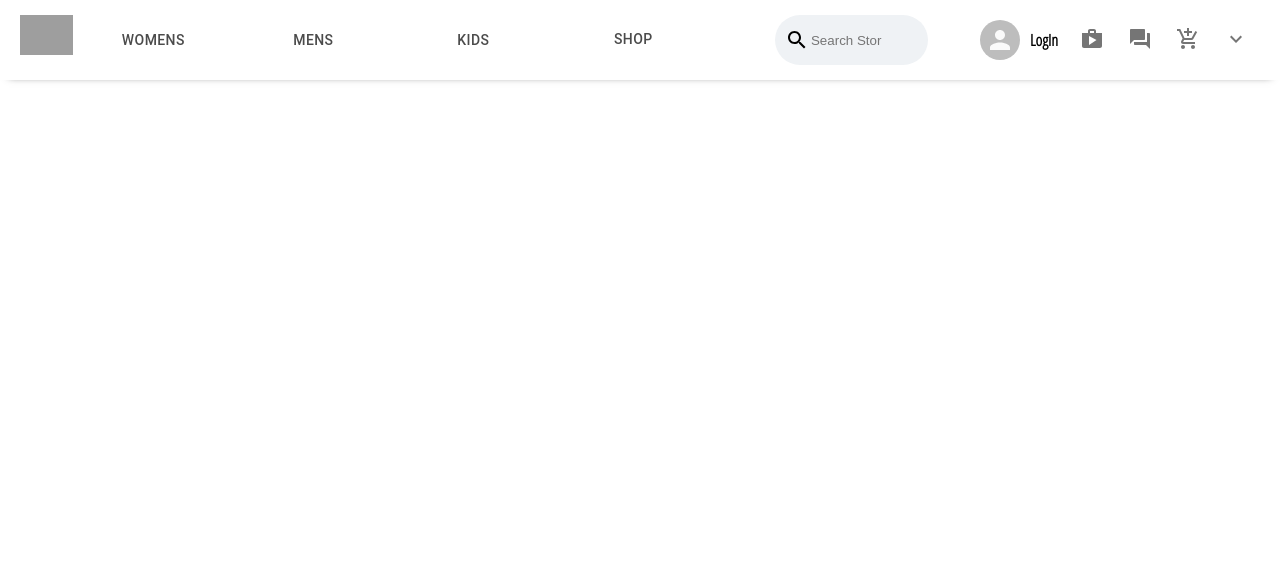
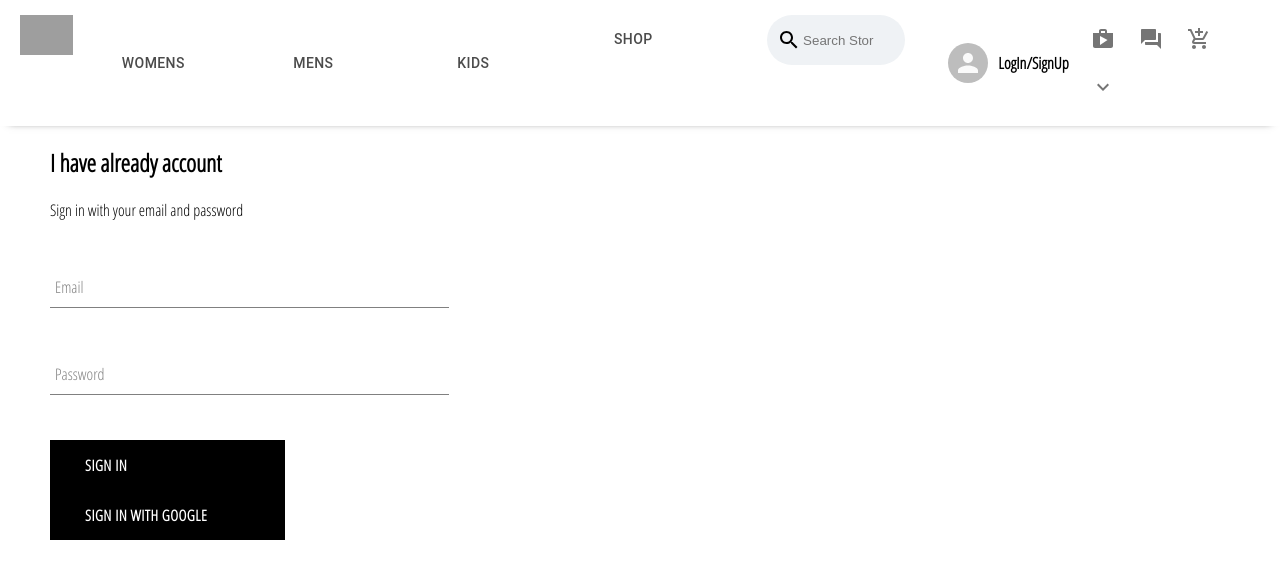
Before and after one commit to Mohib008/m-clothing, a React (Create React App) app: page /Signin in a window 1280 px wide. Shown: the top 578 px of the page. Built offline with nearby package versions, Linux system fonts and the light colour scheme; grey boxes are pictures that could not be loaded.

Commit message:
firebase auth setup done

```diff
--- a/package.json
+++ b/package.json
@@ -7,6 +7,7 @@
     "@testing-library/jest-dom": "^4.2.4",
     "@testing-library/react": "^9.5.0",
     "@testing-library/user-event": "^7.2.1",
+    "firebase": "^8.1.1",
     "react": "^16.14.0",
     "react-dom": "^16.14.0",
     "react-router-dom": "^5.2.0",
--- a/src/App.js
+++ b/src/App.js
@@ -4,6 +4,7 @@ import { Switch, Route } from 'react-router-dom';
 import HomePage from './Pages/homepage';
 import Header from './Components/Header';
 import ShopPage from './Pages/Shop';
+import signInsignUpPage from './Pages/signIn-signUp-page/signIn-signUp-page';
 
 
 
@@ -14,6 +15,7 @@ function App() {
     <Switch>
       <Route exact path='/' component={ HomePage } />
       <Route path='/shop' component={ShopPage} />
+      <Route path='/Signin' component={signInsignUpPage} />
     </Switch>
     </div>
   );
--- a/src/Components/Header.jsx
+++ b/src/Components/Header.jsx
@@ -49,7 +49,7 @@ function Header() {
 
                 <div className="header__info">
                     <Avatar />
-                    <h4>LogIn</h4>
+                    <h4>LogIn/SignUp</h4>
                 </div>
                 <div className="header__icon">
                 <IconButton>
--- /dev/null
+++ b/src/Components/custom-button/custom-button.jsx
@@ -0,0 +1,14 @@
+import React from "react";
+
+import './custom-button.scss';
+
+
+
+const CustomButton = ({ children, ...otherProps }) => (
+ <div className="custom-button" {...otherProps}>
+   {children}
+ </div>
+);
+
+
+export default CustomButton;
--- /dev/null
+++ b/src/Components/custom-button/custom-button.scss
@@ -0,0 +1,22 @@
+.custom-button {
+  min-width: 165px;
+  width: 30px;
+  height: 50px;
+  letter-spacing: 0.5px;
+  line-height: 50px;
+  padding: 0 35px 0 35px;
+  font-size: 15px;
+  background-color: black;
+  color: white;
+  text-transform: uppercase;
+  font-family: 'Open Sans Condensed';
+  font-weight: bolder;
+  border: none;
+  cursor: pointer;
+
+  &:hover {
+    background-color: white;
+    color: black;
+    border: 1px solid black;
+  }
+}
--- /dev/null
+++ b/src/Components/form-input/form-input.jsx
@@ -0,0 +1,20 @@
+import React from 'react';
+import './form-input.scss';
+
+
+
+const FormInput = ({ handleChange, label, ...ontherProps }) => (
+    <div className="group">
+        <input className="form-input" onChange={handleChange} { ...ontherProps } />
+        {
+            label ?
+             (<label className={`${ontherProps.value.length ? 'shrink' : ''} form-input-label`}>
+              {label}
+             </label>)
+             : null
+        }
+    </div>
+)
+
+
+export default FormInput;
--- /dev/null
+++ b/src/Components/form-input/form-input.scss
@@ -0,0 +1,54 @@
+$sub-color: grey;
+$main-color: black;
+
+@mixin shrinkLabel {
+  top: -14px;
+  font-size: 12px;
+  color: $main-color;
+}
+
+.group {
+  position: relative;
+  margin: 45px 0;
+
+  .form-input {
+    background: none;
+    background-color: white;
+    color: $sub-color;
+    font-size: 18px;
+    padding: 10px 10px 10px 5px;
+    display: block;
+    width: 100%;
+    border: none;
+    border-radius: 0;
+    border-bottom: 1px solid $sub-color;
+    margin: 25px 0;
+
+    &:focus {
+      outline: none;
+    }
+
+    &:focus ~ .form-input-label {
+      @include shrinkLabel();
+    }
+  }
+
+  input[type='password'] {
+    letter-spacing: 0.3em;
+  }
+
+  .form-input-label {
+    color: $sub-color;
+    font-size: 16px;
+    font-weight: normal;
+    position: absolute;
+    pointer-events: none;
+    left: 5px;
+    top: 10px;
+    transition: 300ms ease all;
+
+    &.shrink {
+      @include shrinkLabel();
+    }
+  }
+}
--- /dev/null
+++ b/src/Components/signIn/signIn.jsx
@@ -0,0 +1,64 @@
+import React from 'react';
+
+import FormInput from '../../Components/form-input/form-input';
+import CustomButton from '../../Components/custom-button/custom-button';
+import { signInWithGoogle } from '../../firebase/firebase';
+import './signIn.scss';
+
+
+
+class SignIn extends React.Component{
+    constructor(props){
+        super(props);
+        this.state = {
+            email: "",
+            password: "",
+        }
+    }
+
+    handleSubmit = event => {
+        event.preventDefault();
+        this.setState({email: "", password: "" });
+    }
+
+    handleChange = event => {
+        const { value, name } = event.target;
+        this.setState({ [name]: value })
+    }
+
+    render(){
+        return (
+            <div className="sign-in">
+                <h2 className="title">I have already account</h2>
+                <span> Sign in with your email and password </span>
+
+                <form onSubmit={this.handleSubmit}>
+                    <FormInput
+                       name="Email"
+                       type="email"
+                       handleChange={this.handleChange}
+                       value={this.state.email}
+                       label="Email"
+                       required
+
+                    />
+
+                    <FormInput
+                       name="password"
+                       type="password"
+                       value={this.state.email}
+                       handleChange={this.handleChange}
+                       label="Password"
+                       required
+                    />
+
+                    <CustomButton type="submit"> Sign In </CustomButton>
+                    <CustomButton onClick={signInWithGoogle}>{''} Sign In with Google {''} </CustomButton>
+                </form>
+            </div>
+        )
+    }
+}
+
+
+export default SignIn;
--- /dev/null
+++ b/src/Components/signIn/signIn.scss
@@ -0,0 +1,10 @@
+.sign-in {
+    width: 30vw;
+    padding-left: 50px;
+    display: flex;
+    flex-direction: column;
+
+    .title {
+        margin: 20px 0;
+    }
+}
--- /dev/null
+++ b/src/Pages/signIn-signUp-page/signIn-signUp-page.jsx
@@ -0,0 +1,14 @@
+import React from "react";
+import SignIn from '../../Components/signIn/signIn';
+import './signIn-signUp-page.scss';
+
+
+
+const signInsignUpPage = () => (
+    <div className="signin-signup-page">
+        <SignIn />
+    </div>
+);
+
+
+export default signInsignUpPage;
--- /dev/null
+++ b/src/firebase/firebase.js
@@ -0,0 +1,27 @@
+import firebase from 'firebase/app';
+import 'firebase/firestore';
+import 'firebase/auth';
+
+
+const config = {
+    apiKey: "AIzaSyCDHMVWZ8miSj3BpgVHa-4Xf5FSp9Llgik",
+    authDomain: "m-outlite.firebaseapp.com",
+    databaseURL: "https://m-outlite.firebaseio.com",
+    projectId: "m-outlite",
+    storageBucket: "m-outlite.appspot.com",
+    messagingSenderId: "386890151869",
+    appId: "1:386890151869:web:925f4d7dd11ef4ff1284d4",
+    measurementId: "G-DT199CCYD6"
+};
+
+
+firebase.initializeApp(config);
+
+export const auth = firebase.auth();
+export const firestore = firebase.firestore();
+
+const provider = new firebase.auth.GoogleAuthProvider();
+provider.setCustomParameters({ prompt: 'select_account' });
+export const signInWithGoogle = () => auth.signInWithPopup(provider);
+
+export default firebase;
```
Also changed, not shown: src/Pages/signIn-signUp-page/signIn-signUp-page.scss (added), 1 other file (tests, documents, lock files or other folders).
